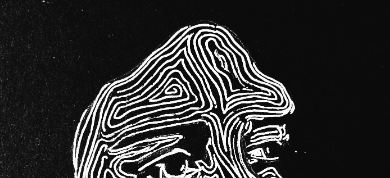
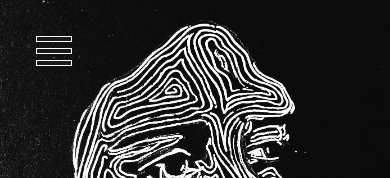
Before and after one commit to vincentvpham/mmarynguyen, a Gatsby site: page / in a window 390 px wide. Shown: the top 178 px of the page. Built offline with nearby package versions, Linux system fonts and the light colour scheme; Gatsby itself is replaced by a stand-in of ours.

Commit message:
implement Hamburger menu

```diff
--- a/src/components/layout.js
+++ b/src/components/layout.js
@@ -3,7 +3,8 @@ import PropTypes from 'prop-types'
 import Helmet from 'react-helmet'
 import { StaticQuery, graphql } from 'gatsby'
 
-import Navigation from '../components/Navigation/Navigation';
+import Navigation from '../components/Navigation/Navigation'
+import Burger from '../components/Navigation/Burger/Burger';
 
 import './layout.css'
 import './layout.scss'
@@ -30,6 +31,7 @@ const Layout = ({ children }) => (
         >
           <html lang="en" />
         </Helmet>
+        <Burger title={data.site.siteMetadata.title} />
         <Navigation title={data.site.siteMetadata.title} />
         <div className='main'>
           {children}
--- a/src/components/layout.scss
+++ b/src/components/layout.scss
@@ -48,6 +48,8 @@ h1 {
 
 @media screen and (max-width: 900px) {
   .layout {
+    margin-top: 64px;
+
     .main {
       margin-left: 0;
     }
```
